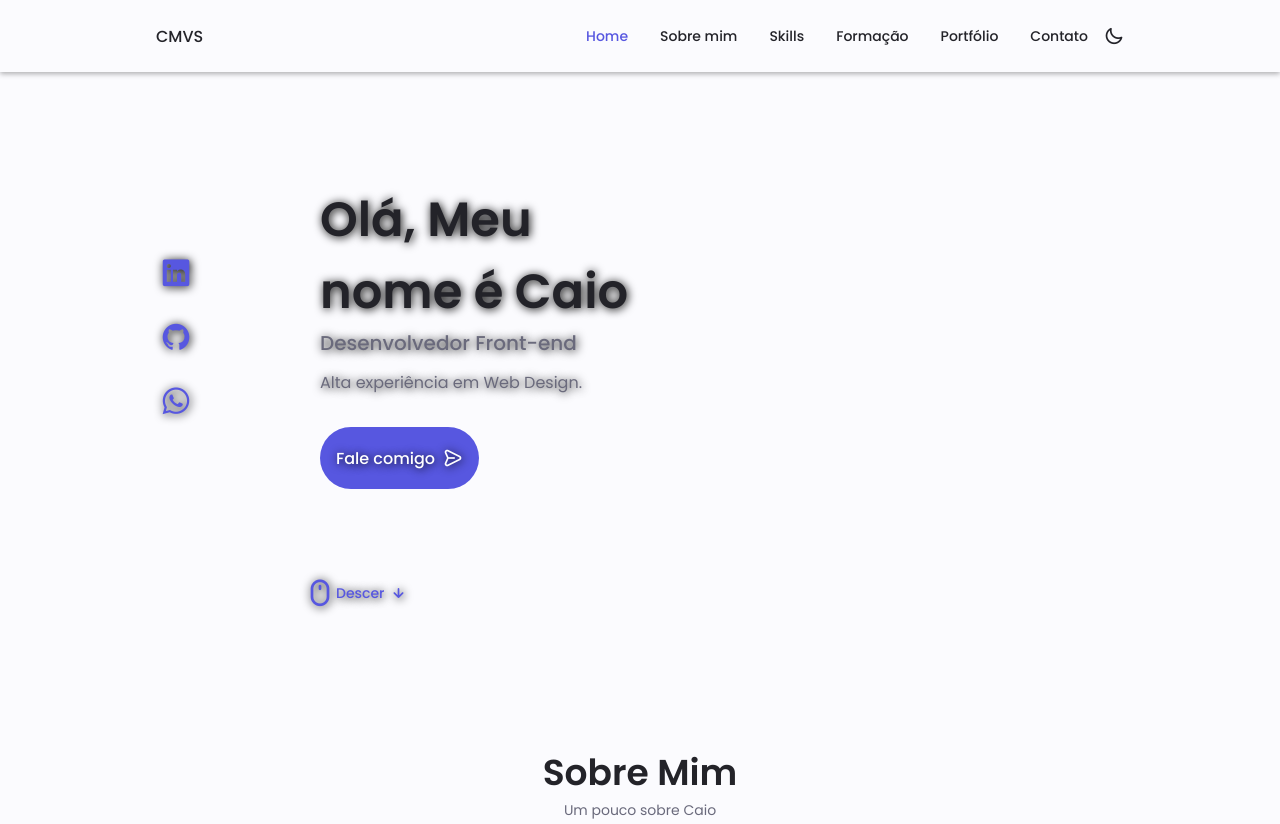
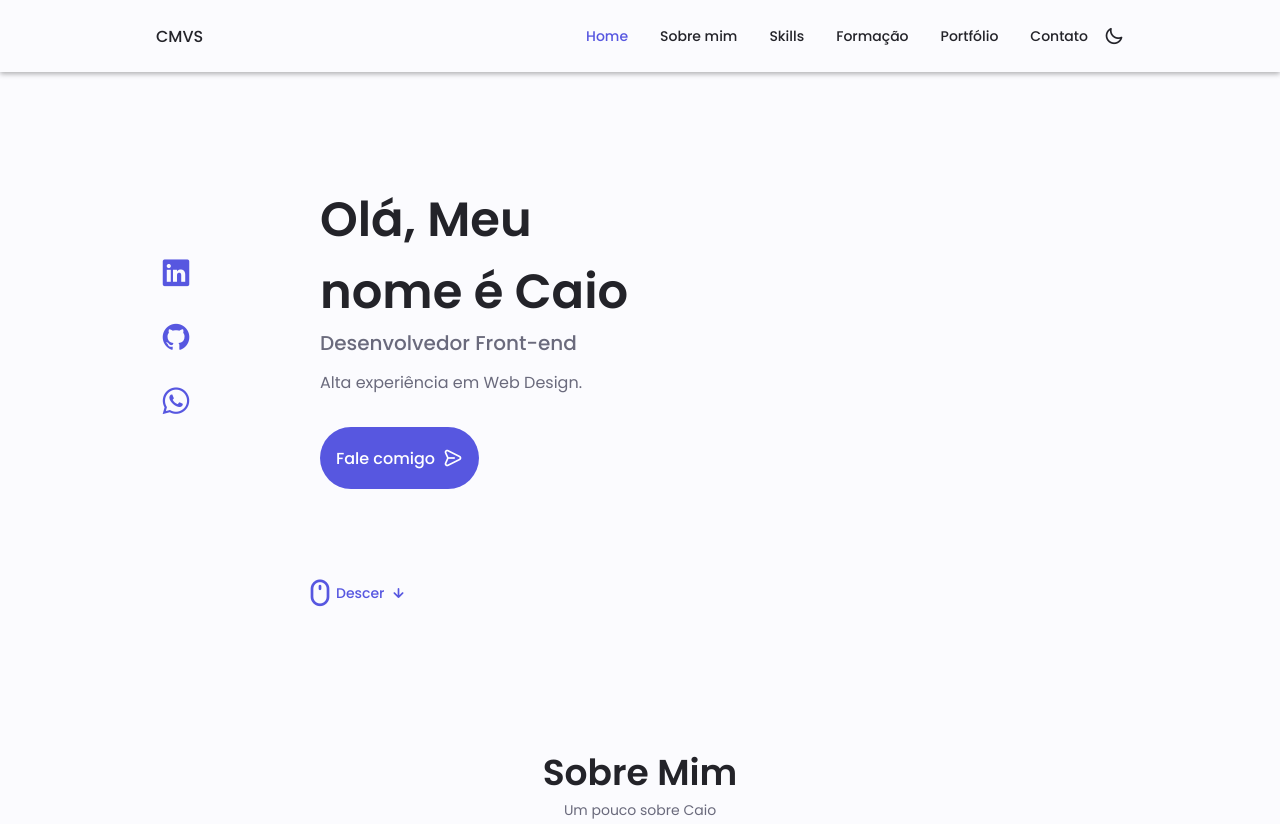
Before and after one commit to cmoraes5/Portf-lio, a plain HTML site: page index.html in a window 1280 px wide. Shown: the top 824 px of the page. Drawn offline with nearby package versions, Linux system fonts and the light colour scheme.

Commit message:
:up: Text-shadow -> disable

```diff
--- a/assets/css/style.css
+++ b/assets/css/style.css
@@ -353,7 +353,7 @@
 /*==================== HOME ====================*/
 .home__container{
     gap: 1rem;
-    text-shadow: 1px 1px 10px #000;
+    /*text-shadow: 1px 1px 10px #000;*/
 }
 
 .home__content{
```
